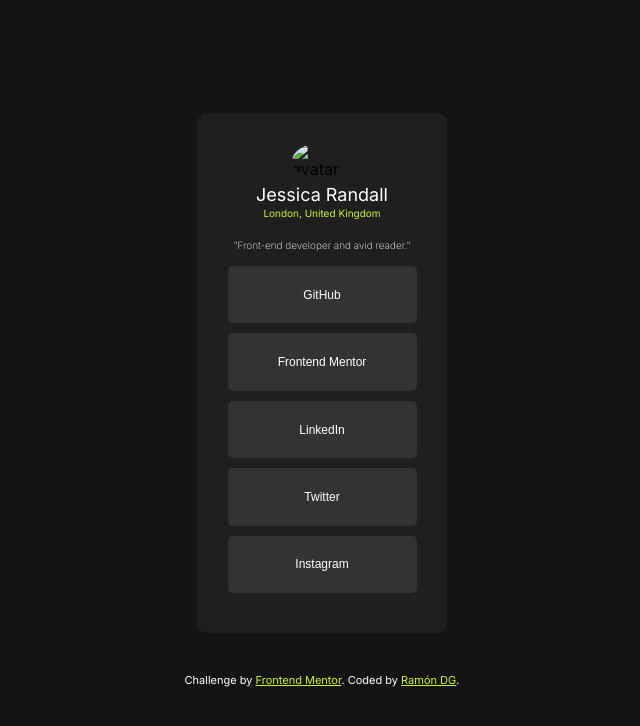
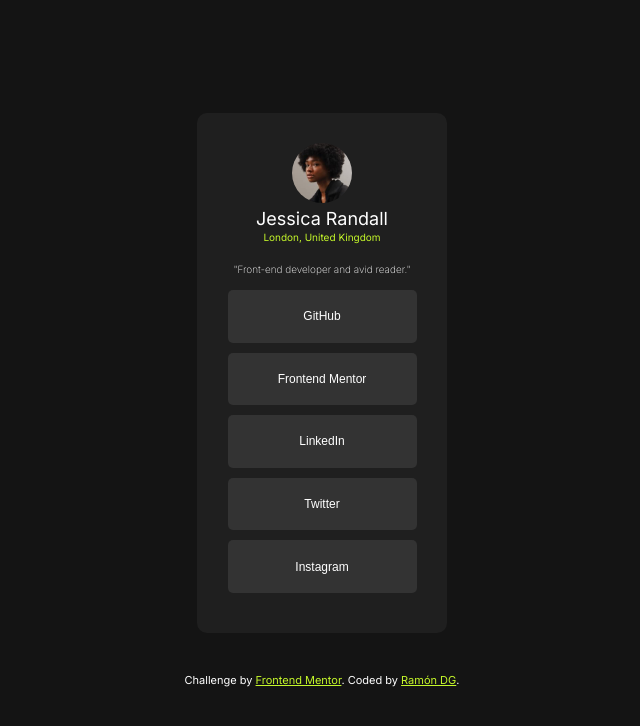
Before and after one commit to RamonDG-44/Social-Links-Profile, a plain HTML site: page index.html in a window 1280 px wide. Shown: the whole page, without its empty margins (318-958 px from the left). Drawn offline with Linux system fonts and the light colour scheme; the site is published under a folder, as on GitHub Pages, so addresses that start at the root find nothing.

Commit message:
Ruta imagen

```diff
--- a/index.html
+++ b/index.html
@@ -17,7 +17,7 @@
 </head>
 <body>
   <div class="card">
-    <img src="/assets/images/avatar-jessica.jpeg" alt="avatar">
+    <img src="./assets/images/avatar-jessica.jpeg" alt="avatar">
     <h1>Jessica Randall</h1>
     <p id="verde">London, United Kingdom</p>
     <p id="find">"Front-end developer and avid reader."</p>
```
